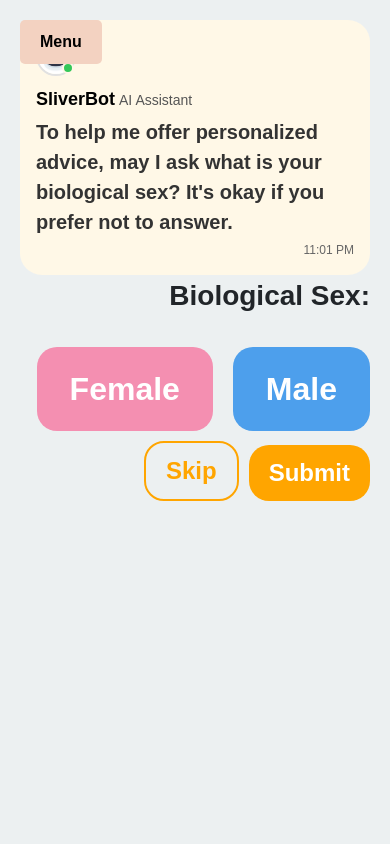
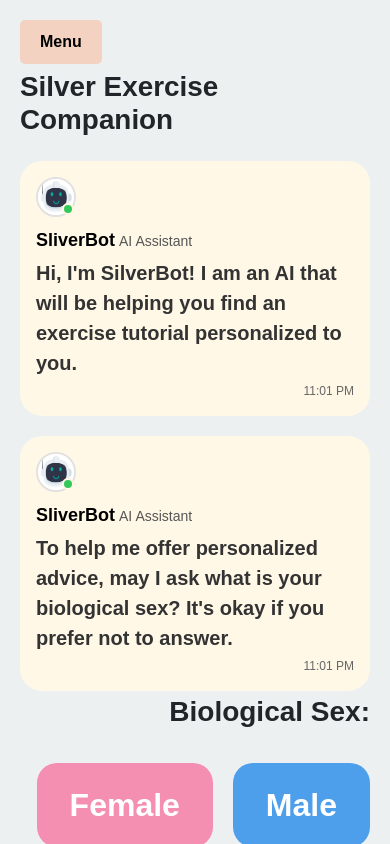
Before and after one commit to lunazzao/hci-project, a React (Create React App) app: page / in a window 390 px wide. Built offline with nearby package versions, Linux system fonts and the light colour scheme.

Commit message:
final tweaks

```diff
--- a/src/App.js
+++ b/src/App.js
@@ -14,7 +14,7 @@ import OptionsButtonGroup from "./components/Buttons/optionsButtonGroup";
 function App() {
   // State to manage which component is shown, default is set to 'chat'
   const [activeComponent, setActiveComponent] = useState("chat");
-  const [currentMessageIndex, setCurrentMessageIndex] = useState(0);
+  const [currentMessageIndex, setCurrentMessageIndex] = useState(1);
   const [showSlider, setShowSlider] = useState(false);
   const [selectedOptions, setSelectedOptions] = useState([]);
   const [selectedSex, setSelectedSex] = useState("");
@@ -23,6 +23,7 @@ function App() {
   const [title, setTitle] = useState("");
   const [embed, setEmbed] = useState("");
   const [mobileEmbed, setMobileEmbed] = useState("");
+  const [showButton, setShowButton] = useState(true);
 
   const [isSidebarVisible, setSidebarVisible] = useState(
     window.innerWidth > 768
@@ -58,24 +59,26 @@ function App() {
         ? `My wellness goals are to ${healthInfo.current[4]}. `
         : ""
     );
-    console.log(video);
     setTitle(video.title);
     setEmbed(video.embedHtml);
     setMobileEmbed(video.mobileEmbedHtml);
+    setCurrentMessageIndex(6);
   };
 
   const handleButtonClick = (buttonClicked) => {
     if (buttonClicked === "submit") {
-      if (currentMessageIndex === 0) {
+      if (currentMessageIndex === 1) {
         healthInfo.current[0] = selectedSex;
-      } else if (currentMessageIndex === 1) {
+      } else if (currentMessageIndex === 2) {
         healthInfo.current[1] = selectedAge;
       } else {
-        healthInfo.current[currentMessageIndex] = selectedOptions.join(", ");
+        healthInfo.current[currentMessageIndex - 1] =
+          selectedOptions.join(", ");
       }
     }
-    if (currentMessageIndex >= 4) {
+    if (currentMessageIndex >= 5) {
       getAndDisplayVideo();
+      setShowButton(false);
     }
     setCurrentMessageIndex((currentIndex) => {
       const shouldShowSlider = currentIndex === 0;
@@ -107,8 +110,9 @@ function App() {
   };
 
   const renderOptionsButtonGroup = () => {
-    const optionsBasedOnQuestion =
-      getOptionsForCurrentQuestion(currentMessageIndex);
+    const optionsBasedOnQuestion = getOptionsForCurrentQuestion(
+      currentMessageIndex - 1
+    );
     return (
       <OptionsButtonGroup
         options={optionsBasedOnQuestion}
@@ -163,10 +167,10 @@ function App() {
               currentMessageIndex={currentMessageIndex}
               onMessageDisplayed={handleDisplayNextComponent}
             />
-            {currentMessageIndex === 0 && (
+            {currentMessageIndex === 1 && (
               <SexSelection onSelect={sexSelectHandler} />
             )}
-            {currentMessageIndex === 1 && (
+            {currentMessageIndex === 2 && (
               <Slider
                 min={60}
                 max={90}
@@ -177,9 +181,9 @@ function App() {
                 }}
               />
             )}
-            {currentMessageIndex === 2 && renderOptionsButtonGroup()}
             {currentMessageIndex === 3 && renderOptionsButtonGroup()}
             {currentMessageIndex === 4 && renderOptionsButtonGroup()}
+            {currentMessageIndex === 5 && renderOptionsButtonGroup()}
           </div>
         );
       case "about":
@@ -205,13 +209,33 @@ function App() {
         <Sidebar changeActiveComponent={changeActiveComponent} />
       )}
       <div className="main">
+        <div className="d-block d-lg-none" style={{ height: "50px" }}></div>
+        <div
+          className="d-block d-lg-none"
+          style={{
+            height: "70px",
+            width: "100vw",
+            position: "absolute",
+            top: 0,
+            left: 0,
+            backgroundColor: "#ecf0f1",
+            zIndex: 10,
+          }}
+        ></div>
+        <h1 className="pb-3">
+          <b>Silver Exercise Companion</b>
+        </h1>
         {renderComponent()}
-        <ButtonGroup onAction={handleButtonClick} />
-        {title.length > 0 ? (
+        {activeComponent === "chat" && showButton ? (
+          <ButtonGroup onAction={handleButtonClick} />
+        ) : (
+          <></>
+        )}
+        {title.length > 0 && activeComponent === "chat" ? (
           <div>
             <div
-              className="card py-2 m-3 video-card d-none d-lg-block"
-              style={{ width: "800px", height: "540px" }}
+              className="card py-2 m-3 video-card d-none d-lg-block mx-0 px-0"
+              style={{ width: "801px", backgroundColor: "#FFF8E7" }}
             >
               <div
                 className="card-img-top"
@@ -223,7 +247,7 @@ function App() {
             </div>
             <div
               className="card py-2 m-3 video-card d-block d-lg-none"
-              style={{ width: "350px", height: "285px" }}
+              style={{ width: "351px", backgroundColor: "#FFF8E7" }}
             >
               <div
                 className="card-img-top"
--- a/src/components/OpenAI/chatGPT.js
+++ b/src/components/OpenAI/chatGPT.js
@@ -2,7 +2,6 @@ import axios from "axios";
 
 export default async function getVideoFromPrompt(prompt) {
   const GPT_HTTP = "http://localhost:8080/video";
-  console.log(prompt);
   let response = await axios.post(`${GPT_HTTP}`, { prompt });
   return response.data;
 }
--- a/src/components/slider.js
+++ b/src/components/slider.js
@@ -1,5 +1,5 @@
-import React, { useState } from 'react';
-import './Slider.css'; // Make sure to create this file and path is correct
+import React, { useState } from "react";
+import "./Slider.css"; // Make sure to create this file and path is correct
 
 // Slider component
 // Slider component
@@ -32,11 +32,9 @@ const Slider = ({ min, max, step, onChange }) => {
   );
 };
 
-
 // Example parent component that uses the Slider
 const SliderParent = () => {
   const handleSliderValueChange = (sliderValue) => {
-    console.log('Selected Value:', sliderValue);
     // Now you can do something with the selected value in the parent component
   };
 
--- a/src/data/message.json
+++ b/src/data/message.json
@@ -1,26 +1,30 @@
 [
   {
     "id": 1,
+    "message": "Hi, I'm SilverBot! I am an AI that will be helping you find an exercise tutorial personalized to you."
+  },
+  {
+    "id": 2,
     "message": "To help me offer personalized advice, may I ask what is your biological sex? It's okay if you prefer not to answer."
   },
   {
-      "id": 2,
+    "id": 3,
     "message": "Your age helps me suggest the best exercises for you. If you're comfortable sharing, I'd love to know."
   },
   {
-      "id": 3,
+    "id": 4,
     "message": "Could you tell me about your current exercise habits? Understanding how often you move and stretch helps me tailor my recommendations."
   },
   {
-      "id": 4,
+    "id": 5,
     "message": "Do you have any health conditions or physical limitations? Please share only what you're comfortable with—this helps ensure I recommend only what's safe and beneficial for you."
   },
   {
-      "id": 5,
+    "id": 6,
     "message": "What are your wellness goals? Whether improving strength, flexibility, or balance, I'm here to support you."
   },
   {
-      "id": 6,
-      "message": "We found you a video! Please let us know if you like it by giving a thumbs up or downvote."
+    "id": 7,
+    "message": "Thank you for sharing! I'm looking for a video personalized to you now."
   }
 ]
```
Lines whose indentation alone changed are shown as unchanged.
